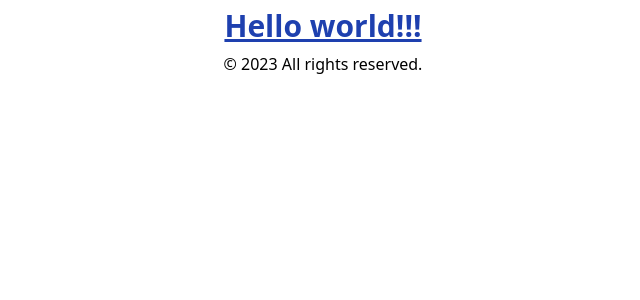
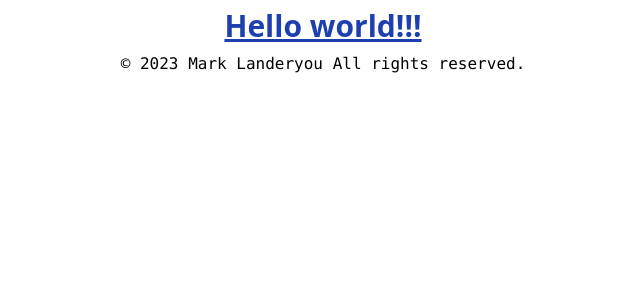
Before and after one commit to samurai71/my-personal-portfolio, a Next.js app: page / in a window 1280 px wide. Shown: the top 300 px of the page, without its empty margins (317-957 px from the left). Built offline with nearby package versions, Linux system fonts and the light colour scheme.

Commit message:
refactor: edited the footer component

```diff
--- a/app/components/Footer.jsx
+++ b/app/components/Footer.jsx
@@ -3,7 +3,9 @@ import React from "react";
 function Footer() {
   return (
     <div className="flex justify-center w-full">
-      <p>&copy; {new Date().getFullYear()} All rights reserved.</p>
+      <p className="font-mono">
+        &copy; {new Date().getFullYear()} Mark Landeryou All rights reserved.
+      </p>
     </div>
   );
 }
```
